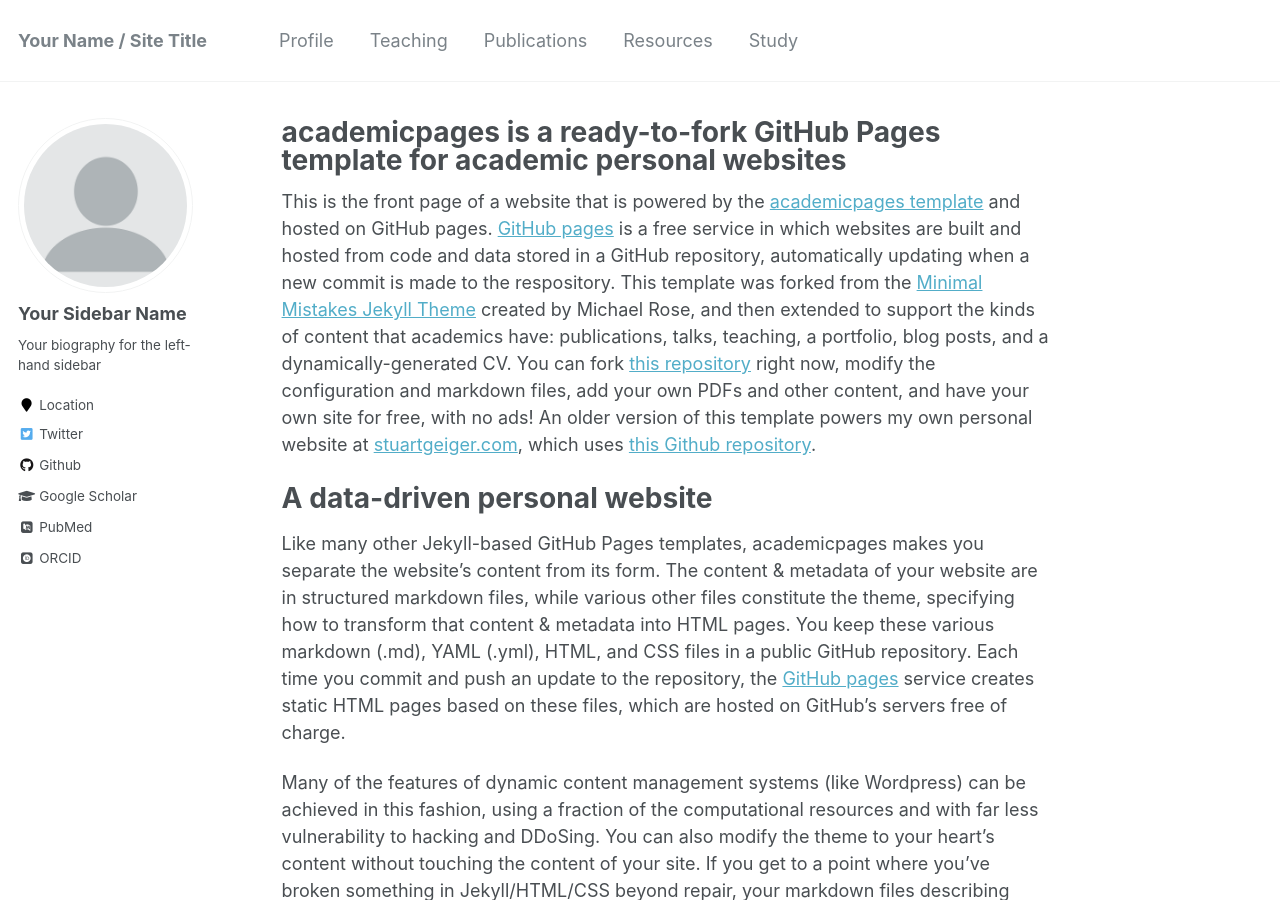
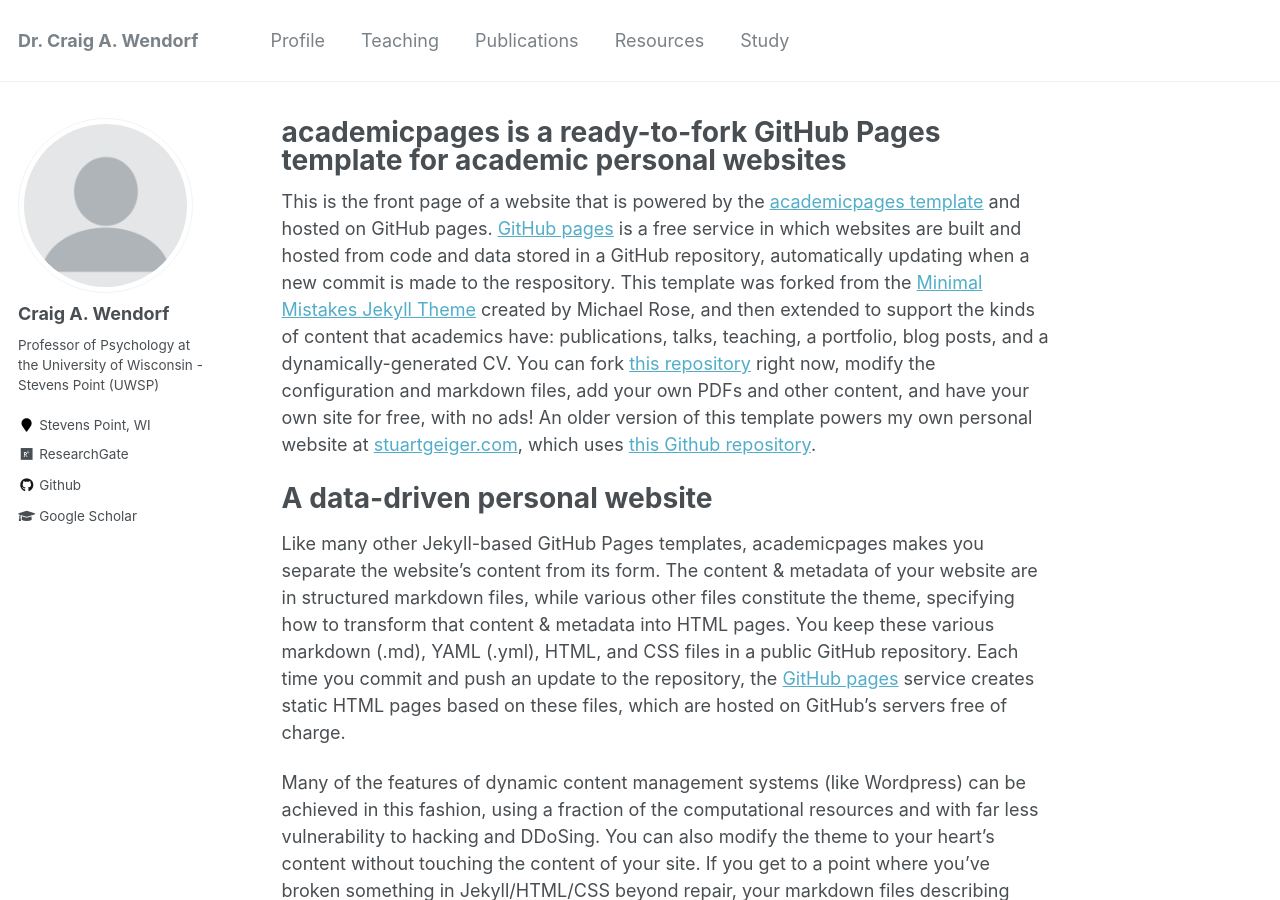
Before and after one commit to cwendorf/cwendorf.github.io, a Jekyll site: the page built from _pages/about.md, in a window 1280 px wide and 900 px high. Built offline with Jekyll 4.4.1, drawn with Linux system fonts in a browser that asks for light colours; some web fonts are replaced; some of the changed text lies outside the part shown.

Commit message:
Update _config.yml

```diff
--- a/_config.yml
+++ b/_config.yml
@@ -7,13 +7,13 @@
 
 # Site Settings
 locale                   : "en-US"
-title                    : "Your Name / Site Title"
+title                    : "Dr. Craig A. Wendorf"
 title_separator          : "-"
-name                     : &name "Your Name"
-description              : &description "personal description"
-url                      : https://academicpages.github.io # the base hostname & protocol for your site e.g. "https://mmistakes.github.io"
+name                     : &name "Dr. Craig A. Wendorf"
+description              : &description "Professor of Psychology at the University of Wisconsin - Stevens Point (UWSP). "
+url                      : https://cwendorf.github.io # the base hostname & protocol for your site
 baseurl                  : "" # the subpath of your site, e.g. "/blog"
-repository               : "academicpages/academicpages.github.io"
+repository               : "cwendorf/cwendorf.github.io"
 teaser                   :  # filename of teaser fallback teaser image placed in /images/, .e.g. "500x300.png"
 breadcrumbs              : false # true, false (default)
 words_per_minute         : 160
@@ -80,15 +80,15 @@ analytics:
 
 # Site Author
 author:
-  name             : "Your Sidebar Name"
+  name             : "Craig A. Wendorf"
   avatar           : "profile.png"
-  bio              : "Your biography for the left-hand sidebar"
-  location         : "Location"
+  bio              : "Professor of Psychology at the University of Wisconsin - Stevens Point (UWSP)"
+  location         : "Stevens Point, WI"
   employer         :
-  pubmed           : "https://www.ncbi.nlm.nih.gov/pubmed/?term=john+snow"
-  googlescholar    : "http://yourfullgooglescholarurl.com"
+  pubmed           :
+  googlescholar    : "https://scholar.google.com/citations?user=82laTswAAAAJ"
   email            :
-  researchgate     :  # example: "https://www.researchgate.net/profile/yourprofile"
+  researchgate     : "https://www.researchgate.net/profile/Craig_Wendorf"
   uri              :
   bitbucket        :
   codepen          :
@@ -96,20 +96,20 @@ author:
   flickr           :
   facebook         :
   foursquare       :
-  github           : "academicpages"
+  github           : "cwendorf"
   google_plus      :
   keybase          :
   instagram        :
   impactstory      : #"https://profiles.impactstory.org/u/xxxx-xxxx-xxxx-xxxx"
   lastfm           :
   linkedin         :
-  orcid            : "http://orcid.org/yourorcidurl"
+  orcid            : # "http://orcid.org/yourorcidurl"
   pinterest        :
   soundcloud       :
   stackoverflow    : # http://stackoverflow.com/users/123456/username
   steam            :
   tumblr           :
-  twitter          : "replacethistwitterhandle"
+  twitter          : # "replacethistwitterhandle"
   vine             :
   weibo            :
   xing             :
```
